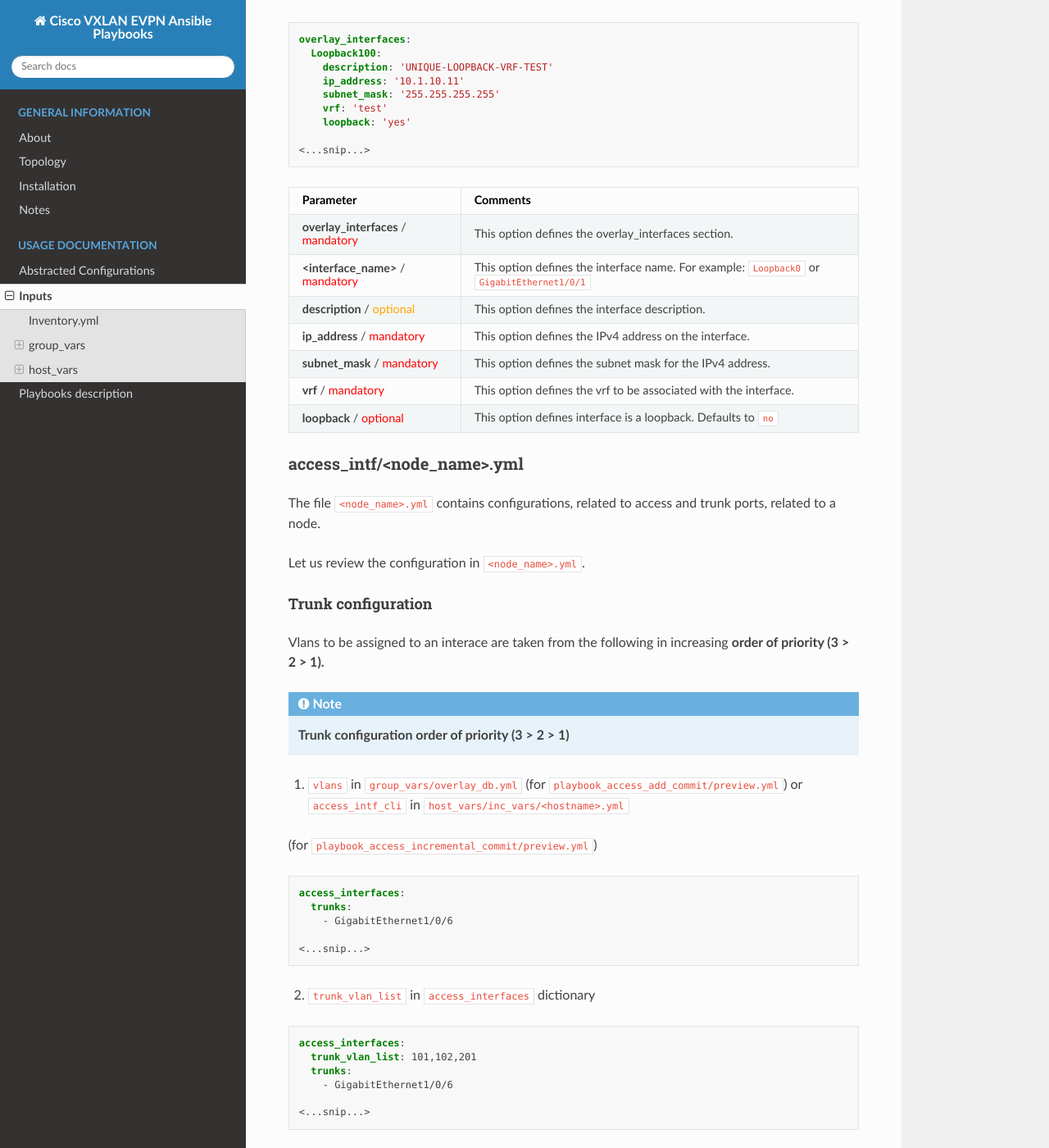
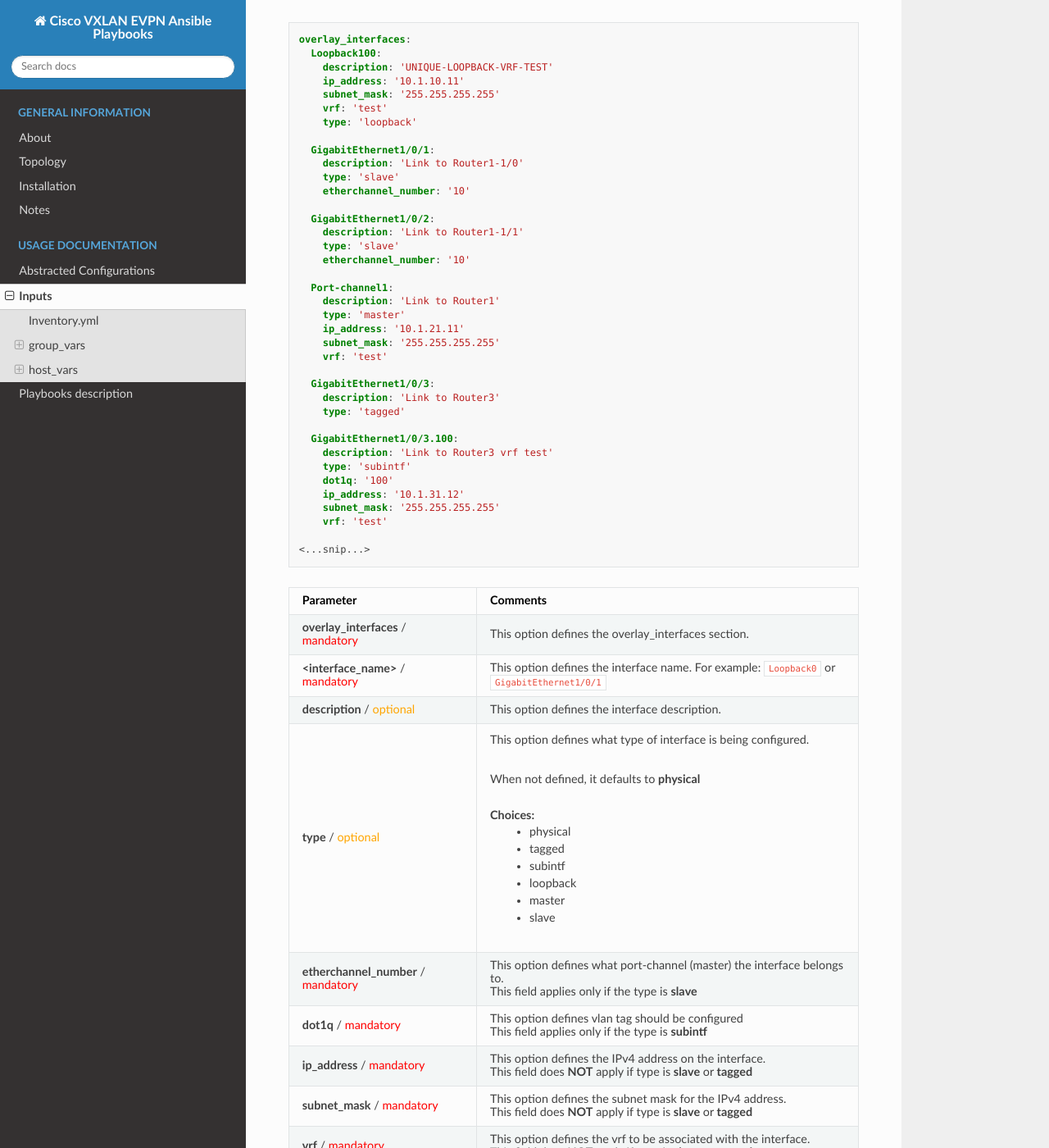
Before and after one commit to anubisg1/cisco-vxlan-evpn-ansible, a Sphinx documentation site: the page built from docs/input.rst, in a window 1280 px wide and 1400 px high, scrolled down 11086 px. Shown: the whole window at 82% size. Built offline with Sphinx 7.4.7 and the Read the Docs theme 2.0.0, drawn with Linux system fonts in a browser that asks for light colours; some of the changed text lies outside the part shown.

Commit message:
add support to overlay port-channels and subintfs

```diff
--- a/docs/input.rst
+++ b/docs/input.rst
@@ -683,7 +683,36 @@ In this section, the configurations of the overlay interfaces are defined.
         ip_address: '10.1.10.11'
         subnet_mask: '255.255.255.255'
         vrf: 'test'
-        loopback: 'yes'
+        type: 'loopback'
+
+      GigabitEthernet1/0/1:
+        description: 'Link to Router1-1/0'
+        type: 'slave'
+        etherchannel_number: '10'
+
+      GigabitEthernet1/0/2:
+        description: 'Link to Router1-1/1'
+        type: 'slave'
+        etherchannel_number: '10'
+
+      Port-channel1:
+        description: 'Link to Router1'
+        type: 'master'
+        ip_address: '10.1.21.11'
+        subnet_mask: '255.255.255.255'
+        vrf: 'test'
+
+      GigabitEthernet1/0/3:
+        description: 'Link to Router3'
+        type: 'tagged'
+
+      GigabitEthernet1/0/3.100:
+        description: 'Link to Router3 vrf test'
+        type: 'subintf'
+        dot1q: '100'
+        ip_address: '10.1.31.12'
+        subnet_mask: '255.255.255.255'
+        vrf: 'test'
 
     <...snip...>
 
@@ -701,13 +730,43 @@ In this section, the configurations of the overlay interfaces are defined.
 
 **description** / :orange:`optional`            This option defines the interface description.
 
+**type** / :orange:`optional`                   | This option defines what type of interface is being configured.
+
+                                                | When not defined, it defaults to **physical**
+
+                                                **Choices:**
+
+                                                 * physical
+
+                                                 * tagged
+
+                                                 * subintf
+
+                                                 * loopback
+
+                                                 * master
+
+                                                 * slave
+
+**etherchannel_number** / :red:`mandatory`      This option defines what port-channel (master) the interface belongs to.
+
+                                                This field applies only if the type is **slave**
+
+**dot1q** / :red:`mandatory`                    This option defines vlan tag should be configured
+
+                                                This field applies only if the type is **subintf**
+
 **ip_address** / :red:`mandatory`               This option defines the IPv4 address on the interface.
+
+                                                This field does **NOT** apply if type is **slave** or **tagged**
 
 **subnet_mask** / :red:`mandatory`              This option defines the subnet mask for the IPv4 address.
 
+                                                This field does **NOT** apply if type is **slave** or **tagged**
+
 **vrf** / :red:`mandatory`                      This option defines the vrf to be associated with the interface.
 
-**loopback** / :red:`optional`                  This option defines interface is a loopback. Defaults to ``no``
+                                                This field does **NOT** apply if type is **slave** or **tagged**
 =============================================== ==========================================================================
 
 access_intf/<node_name>.yml
```
Also changed, not shown: 4 other files.
